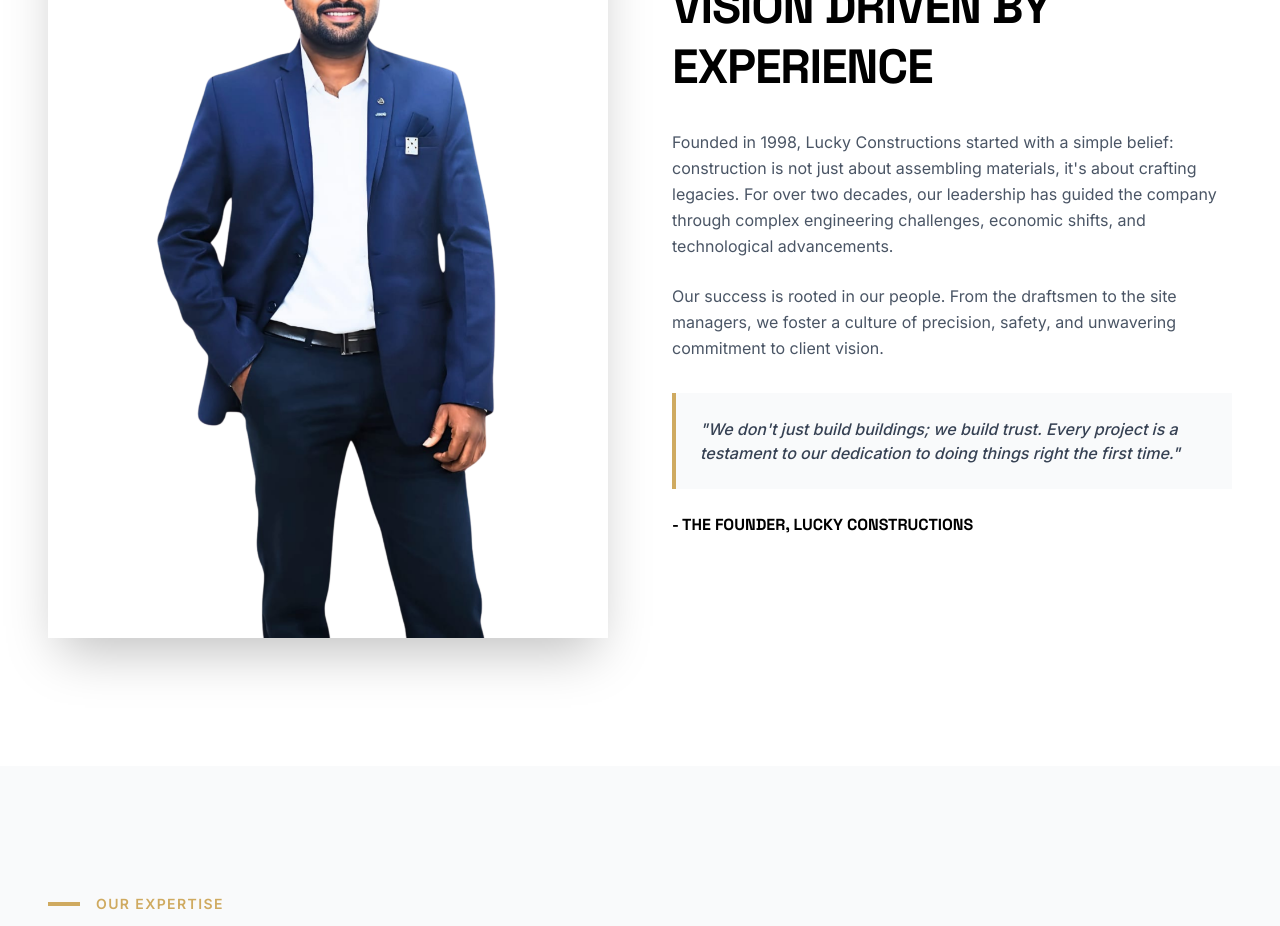
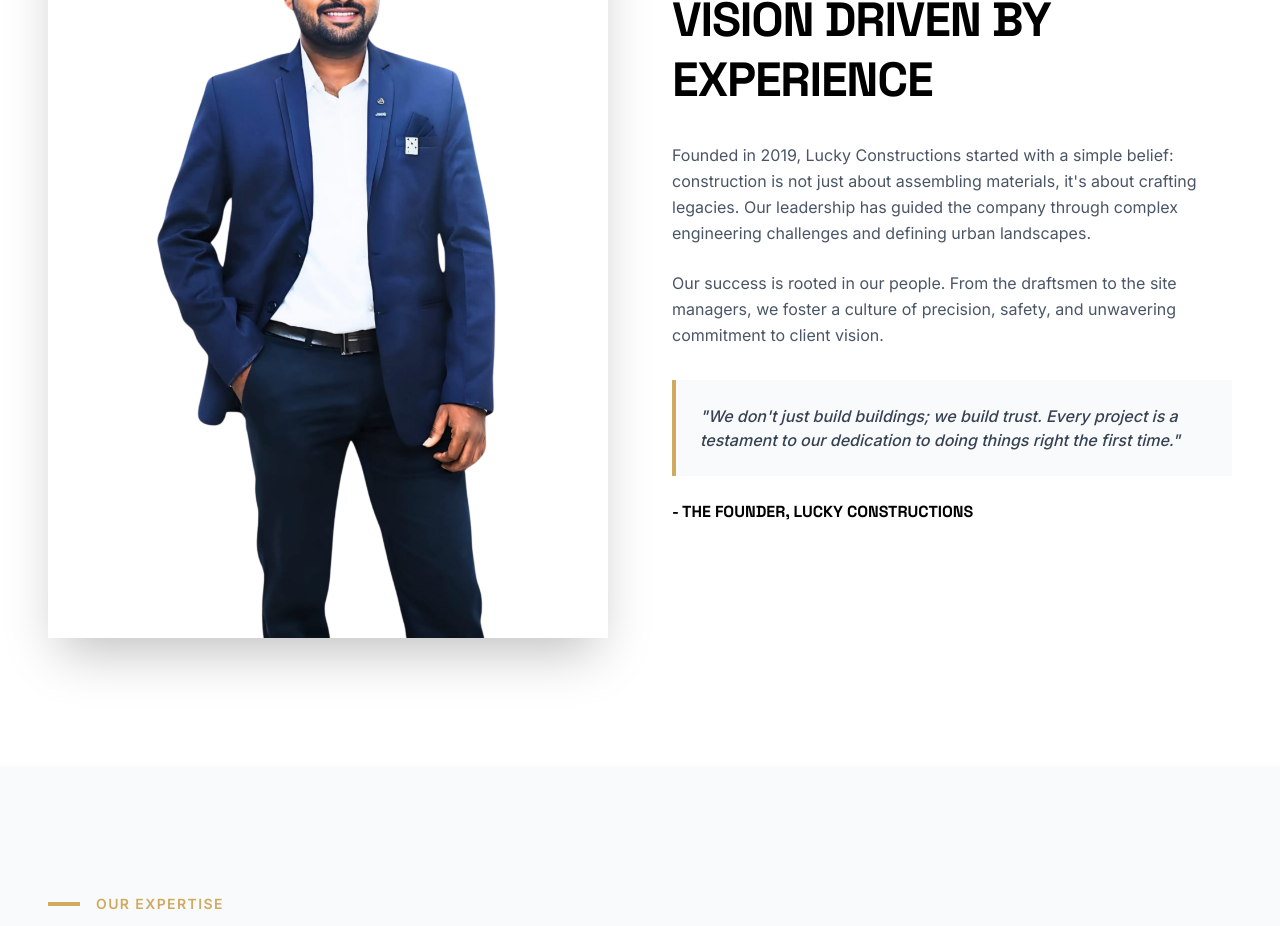
Before and after one commit to doraswamyraju/luckyconstructions, a React (Vite) app: page / in a window 1280 px wide. Shown: the part 1260-2186 px from the top of the page. Built offline with nearby package versions, Linux system fonts and the light colour scheme.

Commit message:
Update founding year to 2019

```diff
--- a/src/pages/LandingPage.tsx
+++ b/src/pages/LandingPage.tsx
@@ -367,7 +367,7 @@
                 Vision Driven By Experience
               </h2>
               <p className="text-gray-600 leading-relaxed mb-6">
-                Founded in 1998, Lucky Constructions started with a simple belief: construction is not just about assembling materials, it's about crafting legacies. For over two decades, our leadership has guided the company through complex engineering challenges, economic shifts, and technological advancements.
+                Founded in 2019, Lucky Constructions started with a simple belief: construction is not just about assembling materials, it's about crafting legacies. Our leadership has guided the company through complex engineering challenges and defining urban landscapes.
               </p>
               <p className="text-gray-600 leading-relaxed mb-8">
                 Our success is rooted in our people. From the draftsmen to the site managers, we foster a culture of precision, safety, and unwavering commitment to client vision.
```
